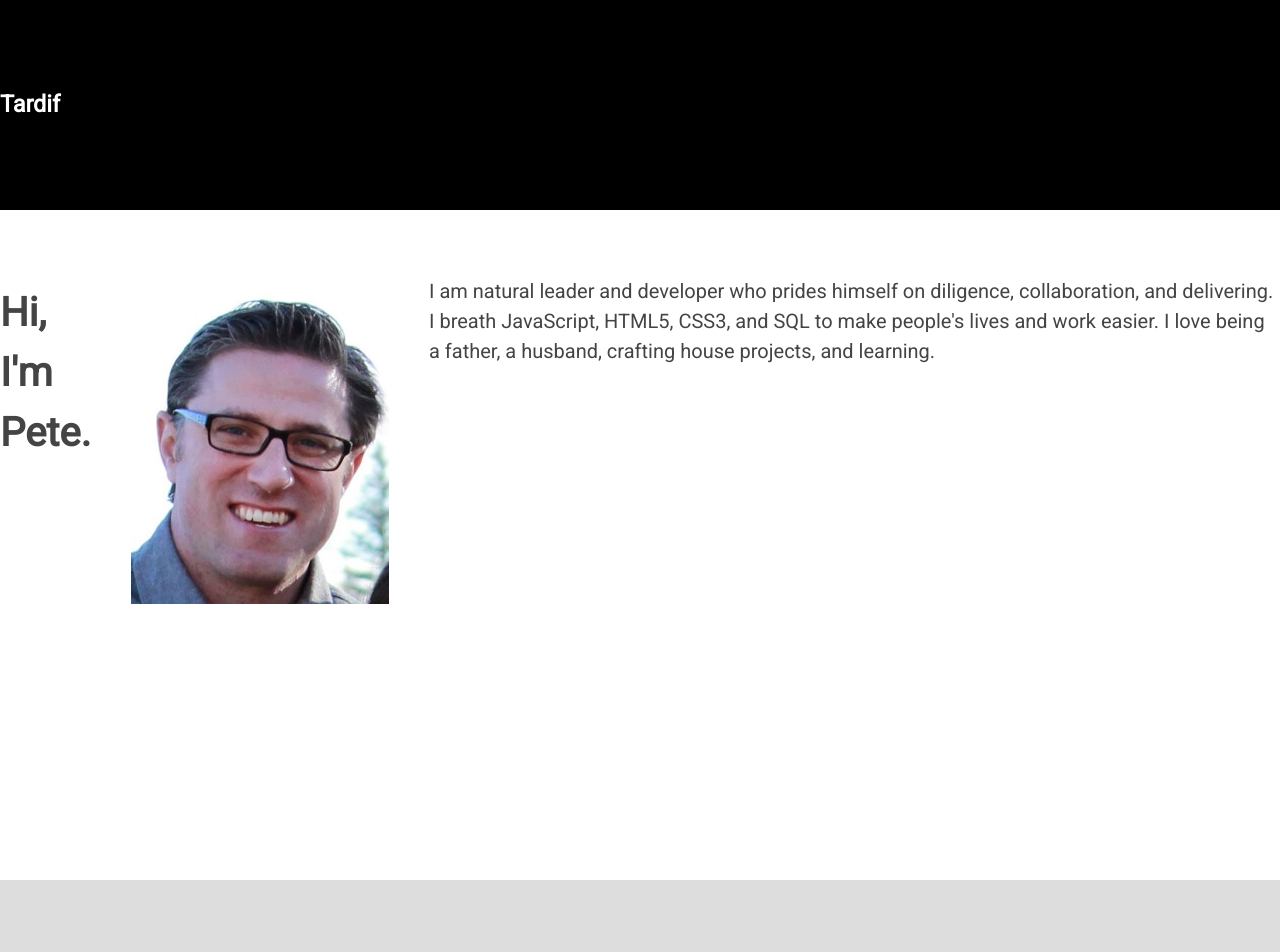
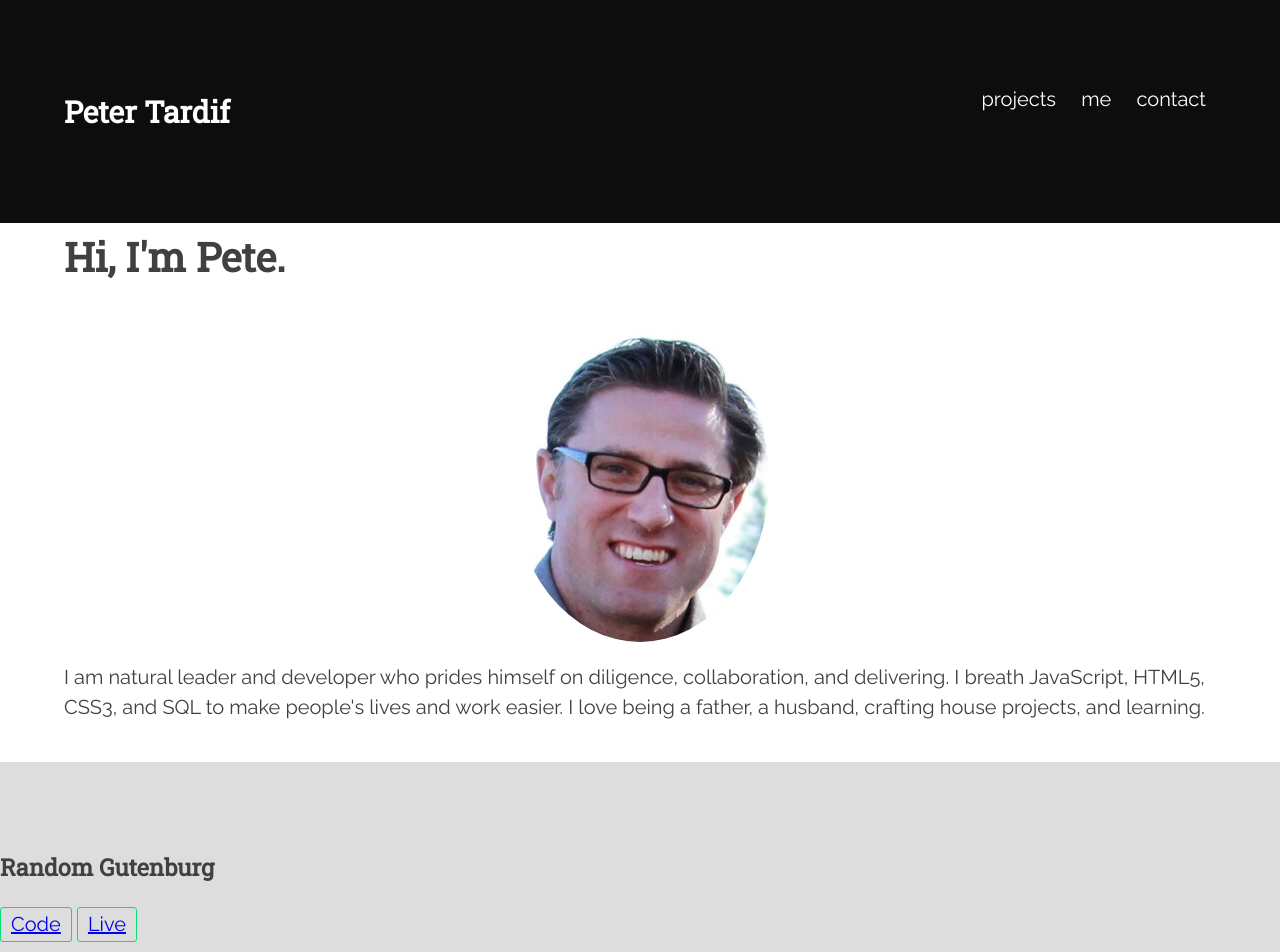
Before and after one commit to petertardif/portfolio, a plain HTML site: page index.html in a window 1280 px wide. Shown: the top 952 px of the page. Drawn offline with nearby package versions, Linux system fonts and the light colour scheme.

Commit message:
added in typograpy, color scheme, and css variables

```diff
--- a/index.html
+++ b/index.html
@@ -4,20 +4,22 @@
     <meta charset="UTF-8">
     <meta name="viewport" content="width=device-width, initial-scale=1.0">
     <meta http-equiv="X-UA-Compatible" content="ie=edge">
-    <title>Peter Tardif</title>
-    <link href="https://fonts.googleapis.com/css?family=Roboto" rel="stylesheet">
+    <title>Peter Tardif Portfolio</title>
+    <link href="https://fonts.googleapis.com/css?family=Raleway|Roboto+Slab" rel="stylesheet">
     <link rel="stylesheet" href="https://use.fontawesome.com/releases/v5.8.1/css/all.css" integrity="sha384-50oBUHEmvpQ+1lW4y57PTFmhCaXp0ML5d60M1M7uH2+nqUivzIebhndOJK28anvf" crossorigin="anonymous">
     <link rel="stylesheet" type="text/css" href="//cdnjs.cloudflare.com/ajax/libs/normalize/6.0.0/normalize.css">
     <link rel="stylesheet" href="main.css">
 </head>
 <body>
     <nav role="banner">
-        <h3>Tardif</h3>
-        <!-- <ul>
+      <div class="container">
+        <h2>Peter Tardif</h2>
+        <ul>
             <li>projects</li>
             <li>me</li>
             <li>contact</li>
-        </ul> -->
+        </ul>
+    </div>
     </nav>
     <main role="main">
         <header role="banner">
@@ -30,8 +32,8 @@
 
         <section>
             <h3>Random Gutenburg</h3>
-            <button><a href="https://codepen.io/petertardif/pen/XEwGPp">Code</a></button>
-            <button><a href="https://codepen.io/petertardif/pen/XEwGPp">Live</a></button>
+            <button class="btn-emphasis"><a href="https://codepen.io/petertardif/pen/XEwGPp" target="_blank">Code</a></button>
+            <button class="btn-emphasis"><a href="https://codepen.io/petertardif/pen/XEwGPp" target="_blank">Live</a></button>
             <p>My first independent project while learning JavaScript, HTML5, and CSS3 solves the problem teachers and assessment writers face in finding non-copyrighted material to use when crafting English language arts high school assessments.  This simple website generates a random book(s), author, or topic from Project Gutenberg to potentially use as a text-based passage for assessing national learning standards.  It can also be used to find some new reading material from the public domain.  Enjoy Reading!</p>
                 <i class="fab fa-js-square"></i>
                 <i class="fab fa-html5"></i>
@@ -40,8 +42,8 @@
 
         <section>
             <h3>Game of Thrones Quiz</h3>
-            <button><a href="https://github.com/thinkful-nights-weekends-codename-camel/quizAppPeterRyanShawn/settings">Code</a></button>
-            <button><a href="https://thinkful-nights-weekends-codename-camel.github.io/quizAppPeterRyanShawn/">Live</a></button>
+            <button class="btn-emphasis"><a href="https://github.com/thinkful-nights-weekends-codename-camel/quizAppPeterRyanShawn/settings" target="_blank">Code</a></button>
+            <button class="btn-emphasis"><a href="https://thinkful-nights-weekends-codename-camel.github.io/quizAppPeterRyanShawn/" target="_blank">Live</a></button>
             <p>Have a spare 15 minutes? This quiz application tests your knowledge of the popular book series Game of Thrones by George R.R. Martin.</p>
             <!-- List of technologies used - add JQuery icon below -->
             <i class="fab fa-js-square"></i>
@@ -58,7 +60,7 @@
         <button><a href="mailto:peter.tardif@gmail.com">email</a></button>
         <a href="https://twitter.com/petertardif" target="_blank"><i class="fab fa-twitter"></i></a>
         <a href="https://github.com/petertardif" target="_blank"><i class="fab fa-github"></i></a>
-        <a href="https://www.linkedin.com/in/petertardif/" target="_blank"><i class="fas fa-envelope"></i></a>
+        <a href="https://www.linkedin.com/in/petertardif/" target="_blank"><i class="fab fa-linkedin"></i></a>
     </footer>
 
 </body>
--- a/main.css
+++ b/main.css
@@ -2,20 +2,27 @@
     box-sizing: border-box;
 }
 
+:root {
+  --first-color: #0D0D0D;
+  --second-color: #404040;
+  --third-color: #737373;
+  --fourth-color: #FFFFFF;
+  --fifth-color: #05E177;
+}
+
 body {
-    font-family: 'Roboto', sans-serif;
+    font-family: 'Raleway', sans-serif;
     font-size: 20px;
-    color: #444;
+    color: var(--second-color);
     line-height: 1.5;
 }
 
 nav, footer {
-    background-color: black;
-    color: white;
-    padding: 5% 0;
+    background-color: var(--first-color);
+    color: var(--fourth-color);
     width: 100%;
-    /* display: flex;
-    justify-content: center; */
+    display: flex;
+    justify-content: center;
 }
 
 nav {
@@ -27,9 +34,9 @@ nav {
   }
 
   header {
-    padding: 20% 0;
-    display: inline-flex;
-    justify-content: center
+    padding: 10em 5% 1em 5%;
+    display: block;
+    /* justify-content: center */
   }
 
   section {
@@ -46,5 +53,39 @@ nav {
     display: flex;
     justify-content: center;
     flex-basis: 20%;
+  }
 
+  .headshot__img {
+    border-radius: 50%;
   }
+
+  h1, h2, h3, h4, h5, h6 {
+    font-family: 'Roboto Slab', sans-serif;
+  }
+
+  ul li {
+    /* display: flex; */
+    justify-content: space-between;
+    list-style:none;
+    margin:0;
+    padding:10;
+  }
+
+  li {
+    display: inline-block;
+    padding: 0px 10px;
+  }
+
+  .container {
+    padding: 5%;
+    width: 100%;
+    display: flex;
+    justify-content: space-between;
+  }
+
+  .btn-emphasis {
+    background: transparent;
+    border: 1px solid var(--fifth-color);
+    padding: 5px 10px;
+    border-radius: 3px;
+  }
```
